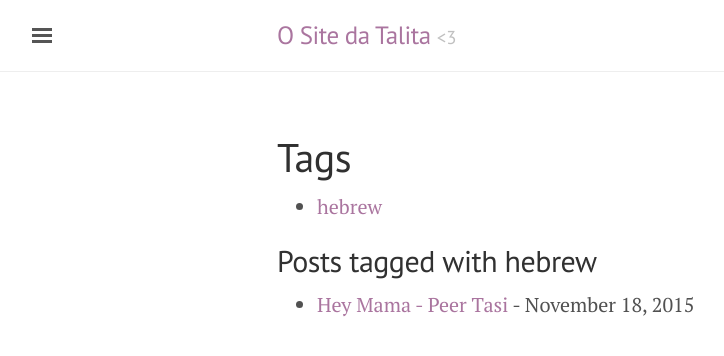
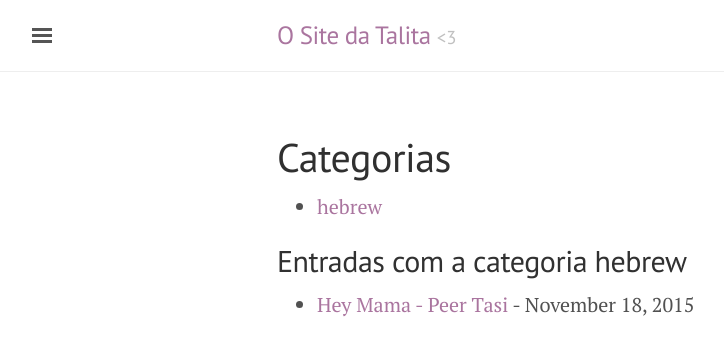
Before and after one commit to sifiyoke/sifiyoke.github.io, a Jekyll site: the page built from categorias.html, in a window 1280 px wide. Shown: the top 356 px of the page, without its empty margins (3-727 px from the left). Built offline with Jekyll 4.4.1, drawn with Linux system fonts in a browser that asks for light colours; nearby versions of some CDN libraries.

Commit message:
portugues

```diff
--- a/_includes/sidebar.html
+++ b/_includes/sidebar.html
@@ -17,7 +17,7 @@
   </div>
 
   <nav class="sidebar-nav">
-    <a class="sidebar-nav-item{% if page.url == site.baseurl %} active{% endif %}" href="{{ site.baseurl }}/">Home</a>
+    <a class="sidebar-nav-item{% if page.url == site.baseurl %} active{% endif %}" href="{{ site.baseurl }}/">Inicio</a>
 
     {% comment %}
       The code below dynamically generates a sidebar nav of pages with
--- a/tags.html
+++ b/categorias.html
@@ -1,6 +1,6 @@
 ---
 layout: page
-title: Tags
+title: Categorias
 ---
 <!-- Page code borrowed from dbtek and psteadman -->
 {% capture site_tags %}{% for tag in site.tags %}{{ tag | first }}{% unless forloop.last %},{% endunless %}{% endfor %}{% endcapture %}
@@ -23,7 +23,7 @@ title: Tags
   {% for item in (0..site.tags.size) %}{% unless forloop.last %}
     {% capture this_word %}{{ tag_words[item] | strip_newlines }}{% endcapture %}
     <div id="{{ this_word | replace:' ','-' }}-ref">
-      <h2 >Posts tagged  with {{ this_word }}</h2>
+      <h2 >Entradas com a categoria {{ this_word }}</h2>
       <ul >
         {% for post in site.tags[this_word] %}{% if post.title != null %}
           <li ><a href="{{ site.BASE_PATH }}{{post.url}}">{{post.title}}</a> <span >- {{ post.date | date: "%B %d, %Y" }}</span></li>
```
Also changed, not shown: sobre.md (renamed from about.md).
